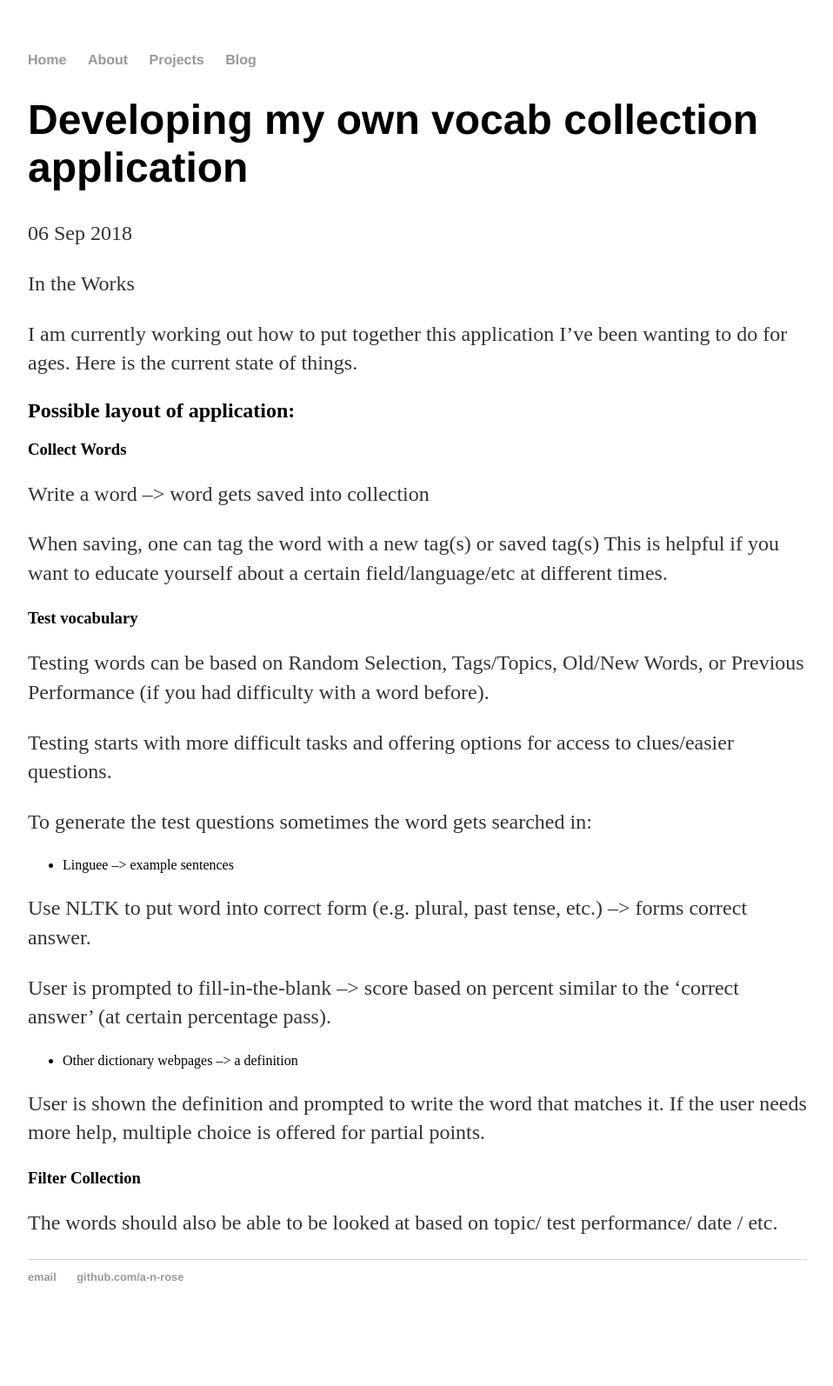
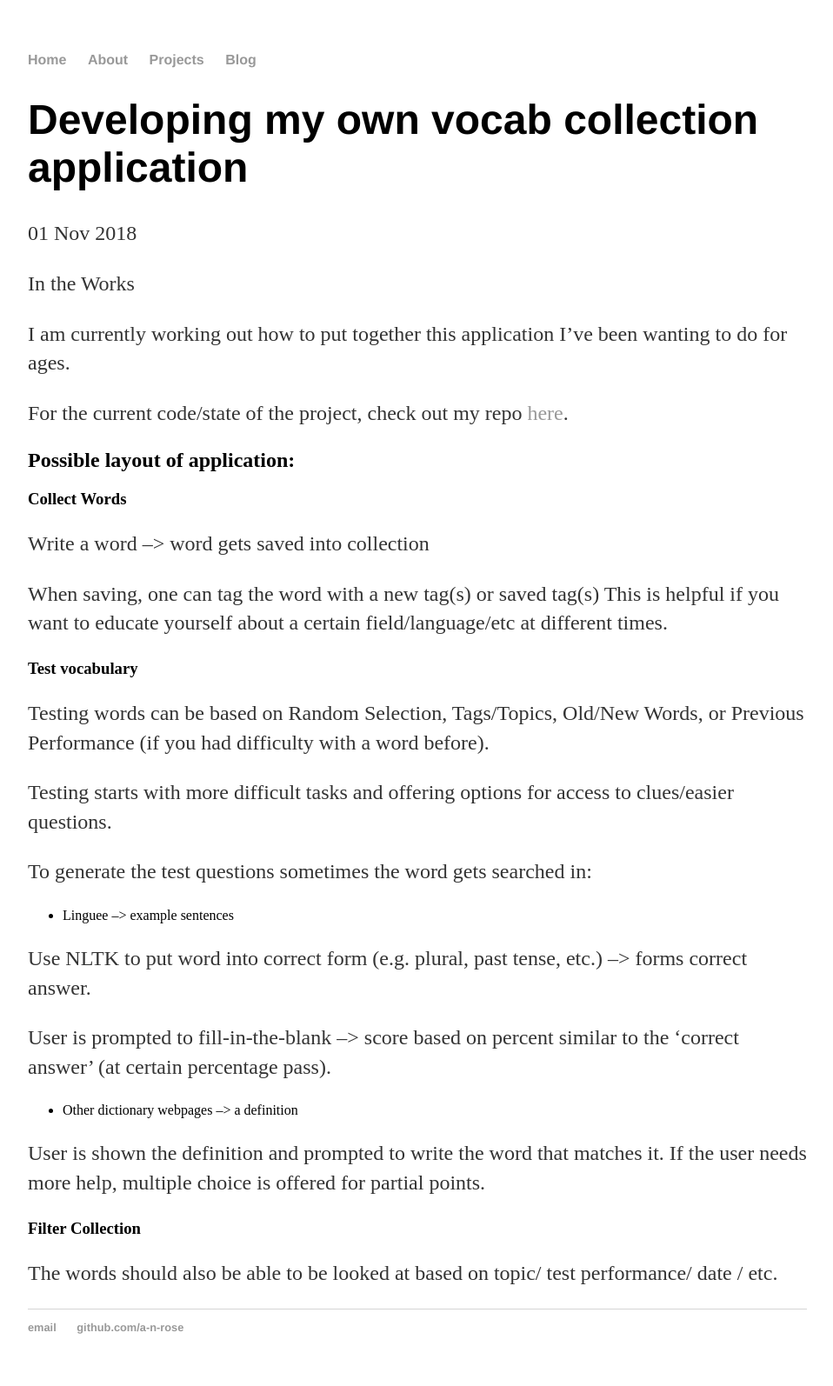
Before and after one commit to a-n-rose/a-n-rose.github.io, a Jekyll site: the page built from _posts/2018-11-01-vocab-app.md, in a window 1280 px wide. Shown: the whole page at 87% size, without its empty margins (160-1118 px from the left). Built offline with Jekyll 4.4.1, drawn with Linux system fonts in a browser that asks for light colours; before the commit the page ends 1536 px from its top, so only the background shows below that.

Commit message:
Updated the post to include working repo - made current post as I am currently working on it

```diff
--- a/_posts/2018-09-06-vocab-app.md
+++ b/_posts/2018-11-01-vocab-app.md
@@ -1,12 +1,14 @@
 ---
 layout: post
 title: "Developing my own vocab collection application"
-date: 2018-09-06
+date: 2018-11-01
 ---
 
 In the Works
 
-I am currently working out how to put together this application I've been wanting to do for ages. Here is the current state of things.
+I am currently working out how to put together this application I've been wanting to do for ages.
+
+For the current code/state of the project, check out my repo <a href="https://github.com/a-n-rose/Vocab-Collector-and-Tester">here</a>.
 
 
 ## Possible layout of application:
```
Also changed, not shown: _posts/2018-08-03-vocampany.md (deleted, +0 -11 lines).
